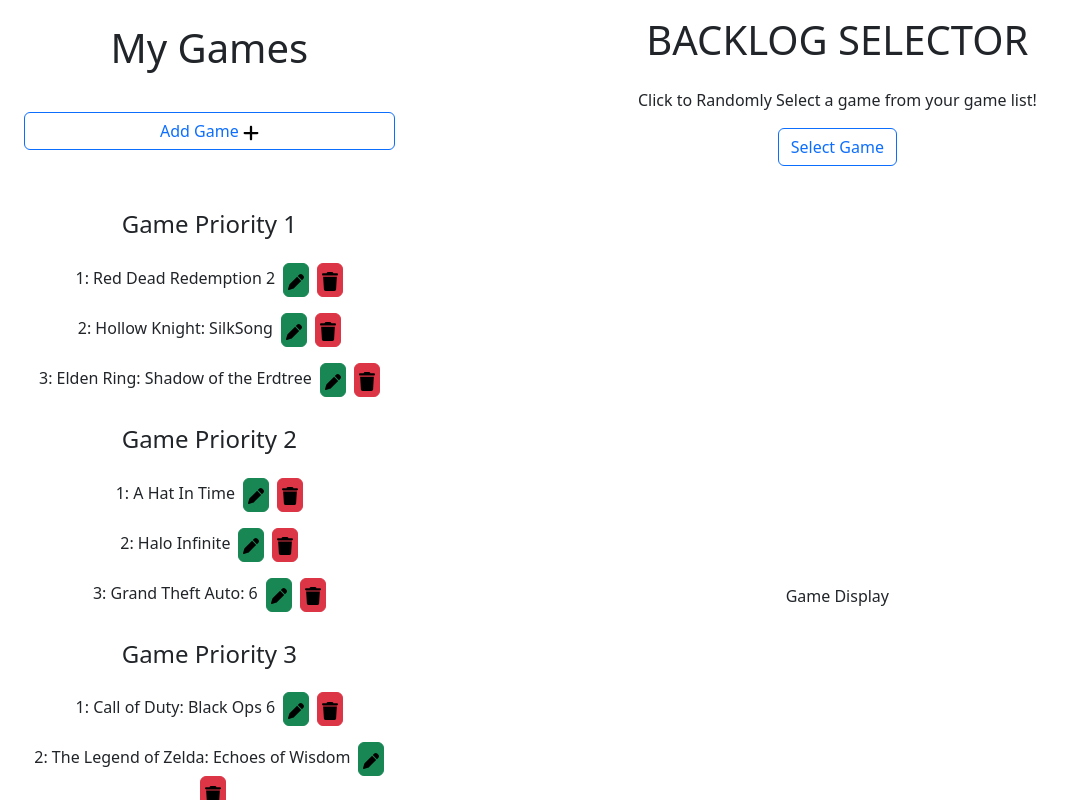
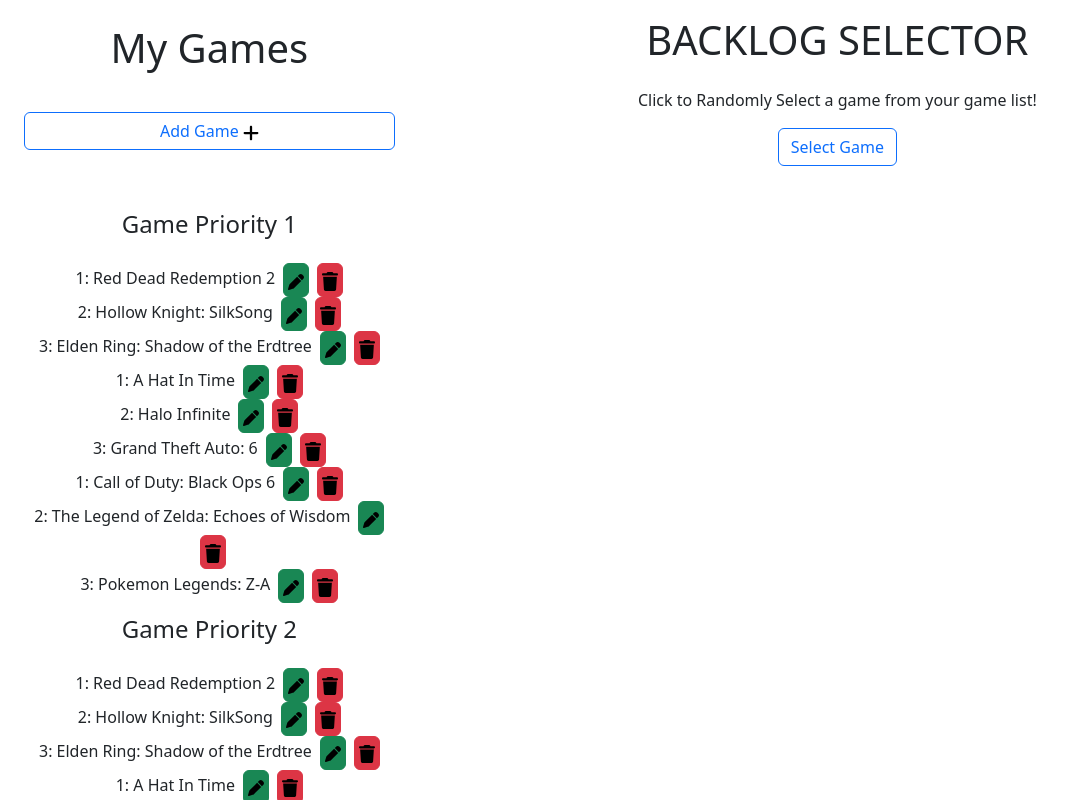
Before and after one commit to EriLee-art/Week15, a React (Vite) app: page / in a window 1280 px wide. Shown: the top 800 px of the page, without its empty margins (0-1075 px from the left). Built offline with nearby package versions, Linux system fonts and the light colour scheme.

Commit message:
Refactored and fixed all Type Errors

```diff
--- a/src/App.tsx
+++ b/src/App.tsx
@@ -1,12 +1,73 @@
+import { useState } from "react"
 import Gamedisplay from "./gamedisplay"
 import Sidebar from "./sidebar"
 import Topbar from "./topbar"
 
 export default function App() {
+
+  const gameName = [
+    {
+      id: 0,
+      priority: 1,
+      order: 1,
+      game: `Red Dead Redemption 2`
+    },
+    {
+      id: 1,
+      priority: 1,
+      order: 2,
+      game: `Hollow Knight: SilkSong`
+    },
+    {
+      id: 2,
+      priority: 1,
+      order: 3,
+      game: `Elden Ring: Shadow of the Erdtree`
+    },
+    {
+      id: 3,
+      priority: 2,
+      order: 1,
+      game: `A Hat In Time`
+    },
+    {
+      id: 4,
+      priority: 2,
+      order: 2,
+      game: `Halo Infinite`
+    },
+    {
+      id: 5,
+      priority: 2,
+      order: 3,
+      game: `Grand Theft Auto: 6`
+    },
+    {
+      id: 6,
+      priority: 3,
+      order: 1,
+      game: `Call of Duty: Black Ops 6`
+    },
+    {
+      id: 7,
+      priority: 3,
+      order: 2,
+      game: `The Legend of Zelda: Echoes of Wisdom`
+    },
+    {
+      id: 8,
+      priority: 3,
+      order: 3,
+      game: `Pokemon Legends: Z-A`
+    }
+  ]
+
+  const [games, setGames] = useState(gameName);
+
   return(
     <div className="container-fluid row">
         <div className="col-sm-4">
-          <Sidebar />
+          <Sidebar gameName={games}/>
         </div>
         <div className="col">
           <div className="row">
--- a/src/gamecard.tsx
+++ b/src/gamecard.tsx
@@ -1,24 +1,24 @@
 import trashIcon from "./assets/trash-solid.svg"
 import editIcon from "./assets/pen-solid.svg"
 
-//Renders the game in a small card for the game list
-
-// Properties being looked out by GameCard for the prop passed down from GamePriority 1-3
-type GameProperties = {
-    name: {
-        id:number,
-        order:number,
-        game:string
+type AddedProps = {
+    gameName: {
+        id: number,
+        priority: number,
+        order: number,
+        game: string
     }
 }
 
+//Renders the game in a small card for the game list
+
 // Returns the order of the the game alongside the game's name and two buttons for editing and deleting
-export default function Gamecard({ name }: GameProperties) {
+export default function Gamecard( {gameName}: AddedProps ) {
 
     return(
     <>
-        <p>
-            {name.order}: {name.game}
+        <div>
+            {gameName.order}: {gameName.game}
 
             <button className="btn btn-success ms-2 p-1" onClick={ () => alert(`Editing!`) }>
                     <img src={editIcon} style={{ width: "1rem" }}/>
@@ -27,7 +27,7 @@
             <button className="btn btn-danger ms-2 p-1" onClick={ () => alert(`Deleting!`) }>
                 <img src={trashIcon} style={{ width: "1rem" }}/>
             </button>
-        </p>
+        </div>
     </>
     )
 }
--- a/src/gamelist.tsx
+++ b/src/gamelist.tsx
@@ -1,17 +1,39 @@
-import Gamepriority1 from "./gamepriority1"
-import Gamepriority2 from "./gamepriority2"
-import Gamepriority3 from "./gamepriority3"
+import Gamecard from "./gamecard"
+
+type AddedProps = {
+    gameName: {
+        id: number, priority: number, order: number, game: string
+    }[]
+}
 
 // Creates an ordered list of games for the sidebar
-export default function Gamelist() {
+export default function Gamelist( {gameName}: AddedProps ) {
 
     const Spacing = `mb-4 mt-1 pt-2`
 
     return(
         <>
-            <Gamepriority1 margin={Spacing}/>
-            <Gamepriority2 margin={Spacing}/>
-            <Gamepriority3 margin={Spacing}/>
+
+            <h4 className={Spacing}>Game Priority 1</h4>
+            <div>
+                {gameName.map( g => (
+                    <Gamecard key={g.id} gameName={g}/>
+                ))}
+            </div>
+
+            <h4 className={Spacing}>Game Priority 2</h4>
+            <div>
+                {gameName.map( g => (
+                    <Gamecard key={g.id} gameName={g}/>
+                ))}
+            </div>
+
+            <h4 className={Spacing}>Game Priority 3</h4>
+            <div>
+                {gameName.map( g => (
+                    <Gamecard key={g.id} gameName={g}/>
+                ))}
+            </div>
         </>
     )
 }
--- a/src/gamepriority1.tsx
+++ /dev/null
@@ -1,38 +0,0 @@
-import Gamecard from "./gamecard"
-
-
-// Creates a priority list of games the user wishes to prioritize
-export default function Gamepriority1({ margin }: { margin:string }) {
-
-    let gameName = [
-        {
-            id: 0,
-            order: 1,
-            game: `Red Dead Redemption 2`
-        },
-        {
-            id: 1,
-            order: 2,
-            game: `Hollow Knight: SilkSong`
-        },
-        {
-            id: 2,
-            order: 3,
-            game: `Elden Ring: Shadow of the Erdtree`
-        }
-    ]
-
-    // Returns all the game objects into a div
-    // Header takes in a margin from GameList
-    return(
-
-        <>
-            <h4 className={margin}>Game Priority 1</h4>
-            {gameName.map( game => <div key={game.id}>
-                        <Gamecard name={game}/>
-                    </div>
-                )
-            }
-        </>
-    )
-}
--- a/src/gamepriority2.tsx
+++ /dev/null
@@ -1,36 +0,0 @@
-import Gamecard from "./gamecard"
-
-// Creates a priority list of games the user wishes to prioritize
-export default function Gamepriority2({ margin }: { margin:string }) {
-
-    let gameName = [
-        {
-            id: 0,
-            order: 1,
-            game: `A Hat In Time`
-        },
-        {
-            id: 1,
-            order: 2,
-            game: `Halo Infinite`
-        },
-        {
-            id: 2,
-            order: 3,
-            game: `Grand Theft Auto: 6`
-        }
-    ]
-
-    // Returns all the game objects into a div
-    // Header takes in a margin from GameList
-    return(
-        <>
-            <h4 className={margin}>Game Priority 2</h4>
-            {gameName.map( game => <div key={game.id}>
-                        <Gamecard name={game}/>
-                    </div>
-                )
-            }
-        </>
-    )
-}
--- a/src/gamepriority3.tsx
+++ /dev/null
@@ -1,36 +0,0 @@
-import Gamecard from "./gamecard"
-
-// Creates a priority list of games the user wishes to prioritize
-export default function Gamepriority3({ margin }: { margin:string }) {
-
-    let gameName = [
-        {
-            id: 0,
-            order: 1,
-            game: `Call of Duty: Black Ops 6`
-        },
-        {
-            id: 1,
-            order: 2,
-            game: `The Legend of Zelda: Echoes of Wisdom`
-        },
-        {
-            id: 2,
-            order: 3,
-            game: `Pokemon Legends: Z-A`
-        }
-    ]
-
-    // Returns all the game objects into a div
-    // Header takes in a margin from GameList
-    return(
-        <>
-            <h4 className={margin}>Game Priority 3</h4>
-            {gameName.map( game => <div key={game.id}>
-                        <Gamecard name={game}/>
-                    </div>
-                )
-            }
-        </>
-    )
-}
--- a/src/sidebar.tsx
+++ b/src/sidebar.tsx
@@ -1,8 +1,14 @@
 import Gamelist from "./gamelist"
 import addIcon from "./assets/plus-solid.svg"
 
+type AddedProps = {
+    gameName: {
+        id: number, priority: number, order: number, game: string
+    }[]
+}
+
 // Sidebar for the application
-export default function Sidebar() {
+export default function Sidebar( {gameName}: AddedProps ) {
     return(
         <div className="container-fluid text-center d-flex flex-column">
 
@@ -16,7 +22,7 @@
                 <img className="ms-1" style={{ width: "1rem" }} src={addIcon} />
             </button>
 
-            <Gamelist />
+            <Gamelist gameName={gameName}/>
         </div>
     )
 }
```
